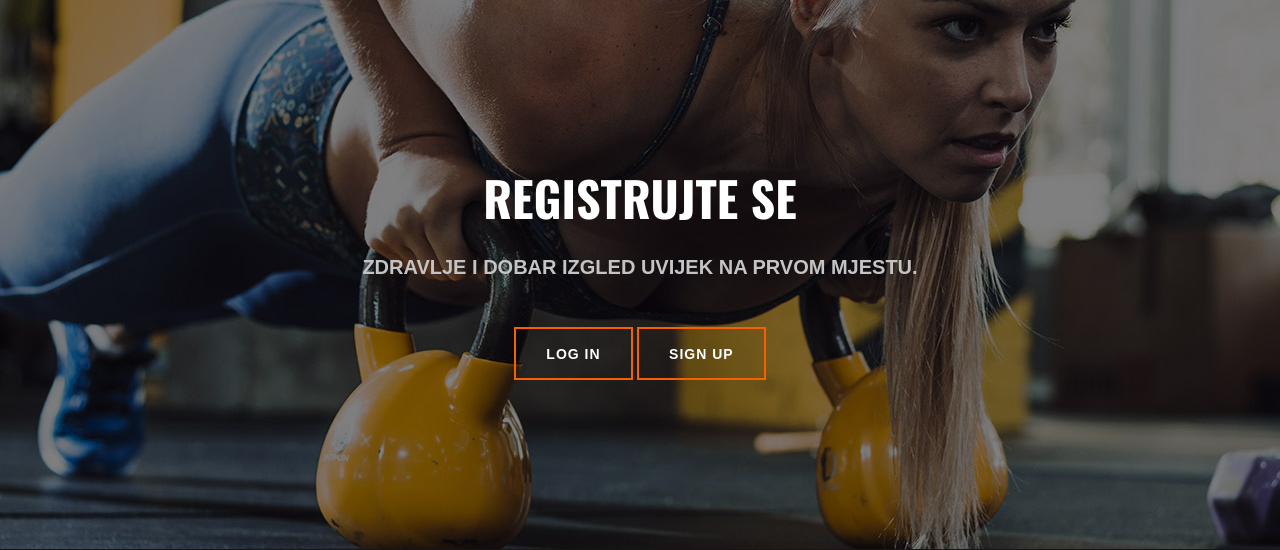
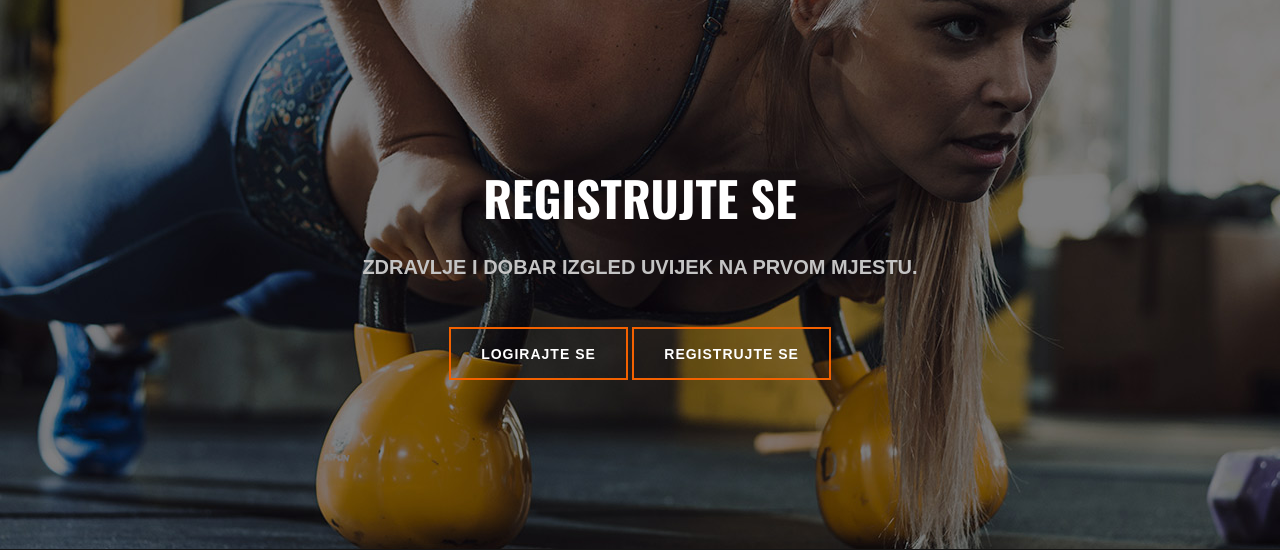
Before and after one commit to AdemZecak/teretanaDjango, a Django app: page / in a window 1280 px wide. Shown: the part 2819-3369 px from the top of the page. Run offline with Django 3.2, Linux system fonts and the light colour scheme; some libraries are stand-ins or nearby versions; some web fonts are replaced.

Commit message:
izmjene registra

```diff
--- a/teretana/urls.py
+++ b/teretana/urls.py
@@ -4,4 +4,5 @@ from django.urls import path, include
 urlpatterns = [
     path('admin/', admin.site.urls),
     path('',include('website.urls')),
+    path('accounts/',include('accounts.urls'))
 ]
--- a/website/templates/index.html
+++ b/website/templates/index.html
@@ -293,8 +293,8 @@
                     <div class="bs-text">
                         <h2>REGISTRUJTE SE</h2>
                         <div class="bt-tips">Zdravlje i dobar izgled uvijek na prvom mjestu.</div>
-                        <a href="#" class="primary-btn  btn-normal">Log in</a>
-                        <a href="#" class="primary-btn  btn-normal">Sign up</a>
+                        <a href="#" class="primary-btn  btn-normal">Logirajte se</a>
+                        <a href="accounts/register" class="primary-btn  btn-normal">Registrujte se</a>
                     </div>
                 </div>
             </div>
--- a/website/views.py
+++ b/website/views.py
@@ -3,3 +3,6 @@ from django.shortcuts import render
 
 def index(request):
     return render(request, 'index.html',{})
+
+def register(request):
+    return render(request,'register.html')
```
Also changed, not shown: db.sqlite3.
